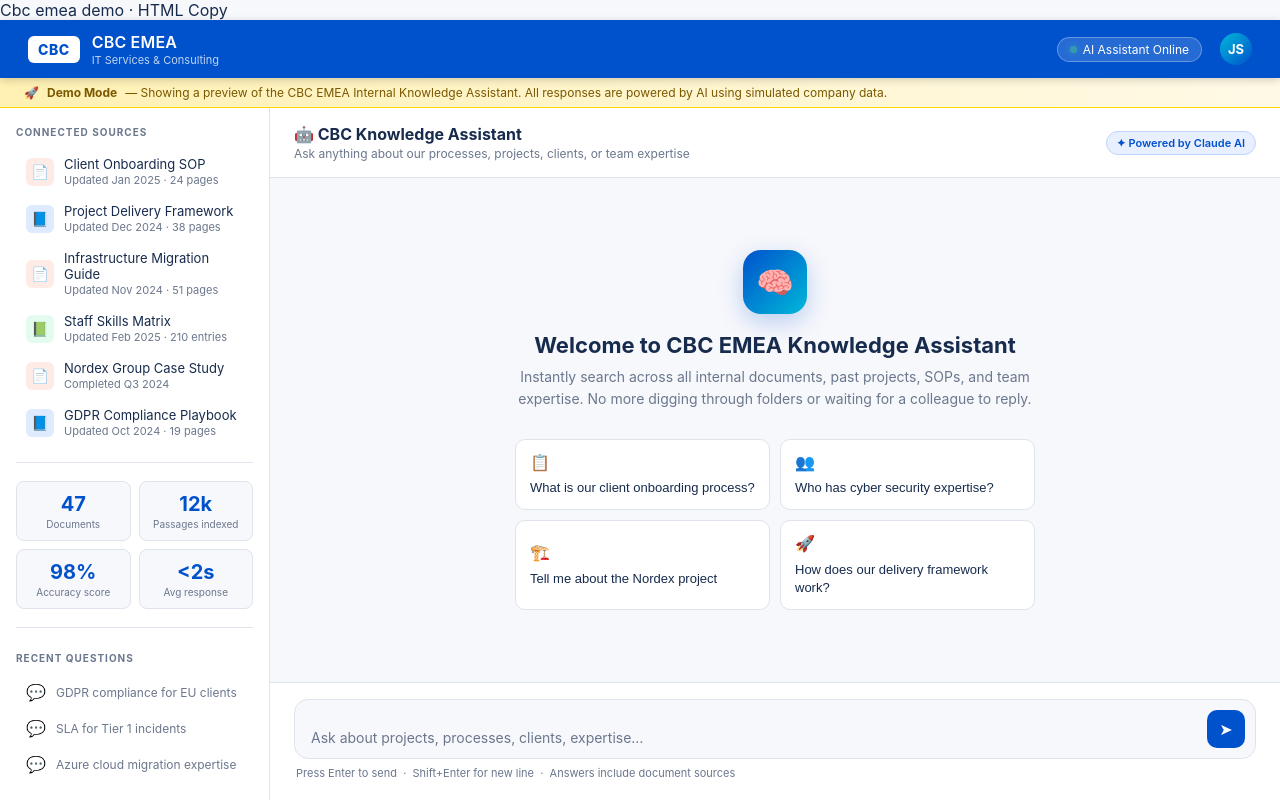
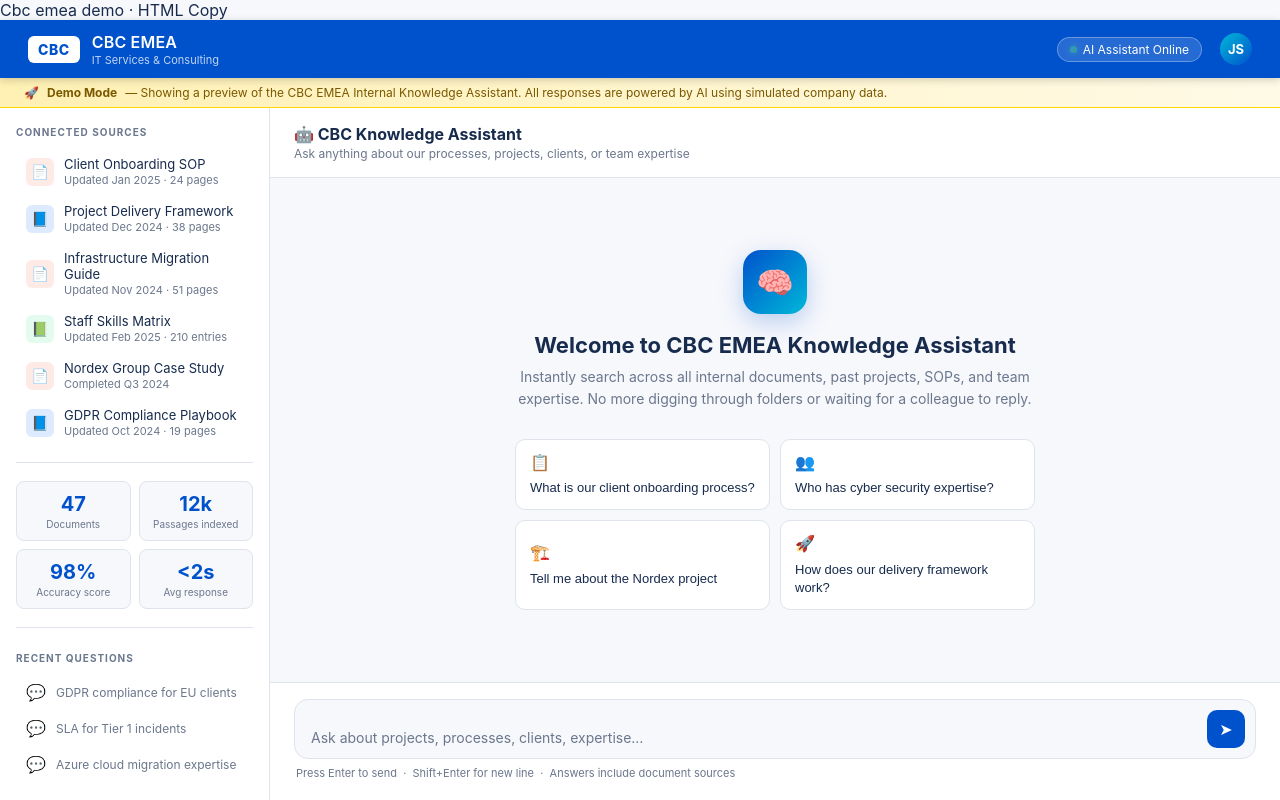
Before and after one commit to 0xwumade/CBC-chat-bot, a plain HTML site: page demo.html in a window 1280 px wide. Drawn offline with Linux system fonts and the light colour scheme.

Commit message:
Remove 'Powered by Claude AI' badge from chat header

```diff
--- a/demo.html
+++ b/demo.html
@@ -131,7 +131,6 @@
         <div class="chat-title">🤖 CBC Knowledge Assistant</div>
         <div class="chat-subtitle">Ask anything about our processes, projects, clients, or team expertise</div>
       </div>
-      <div class="model-badge">✦ Powered by Claude AI</div>
     </div>
 
     <div class="messages" id="messages">
```
Also changed, not shown: index.html (+0 -1 lines).
